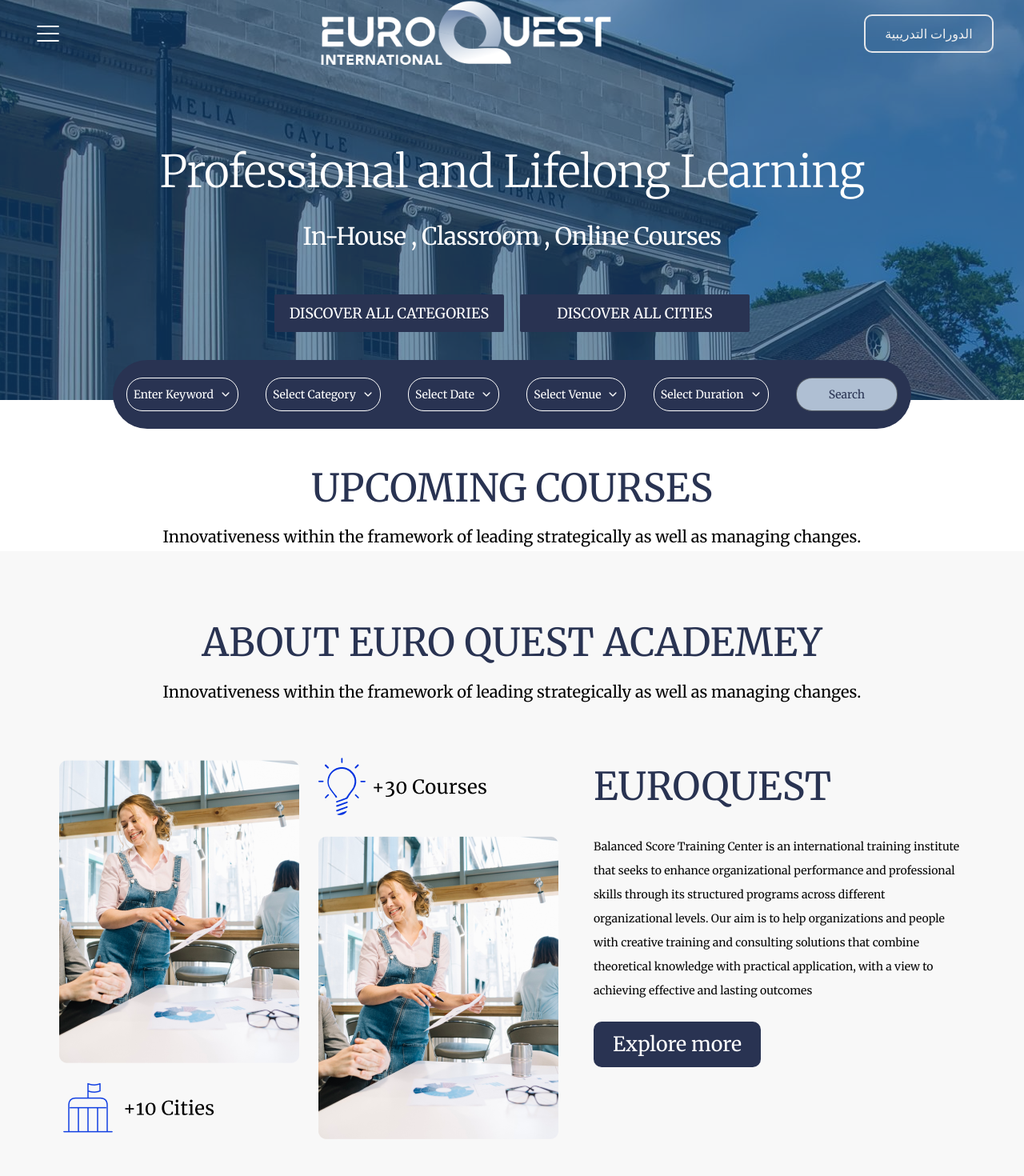
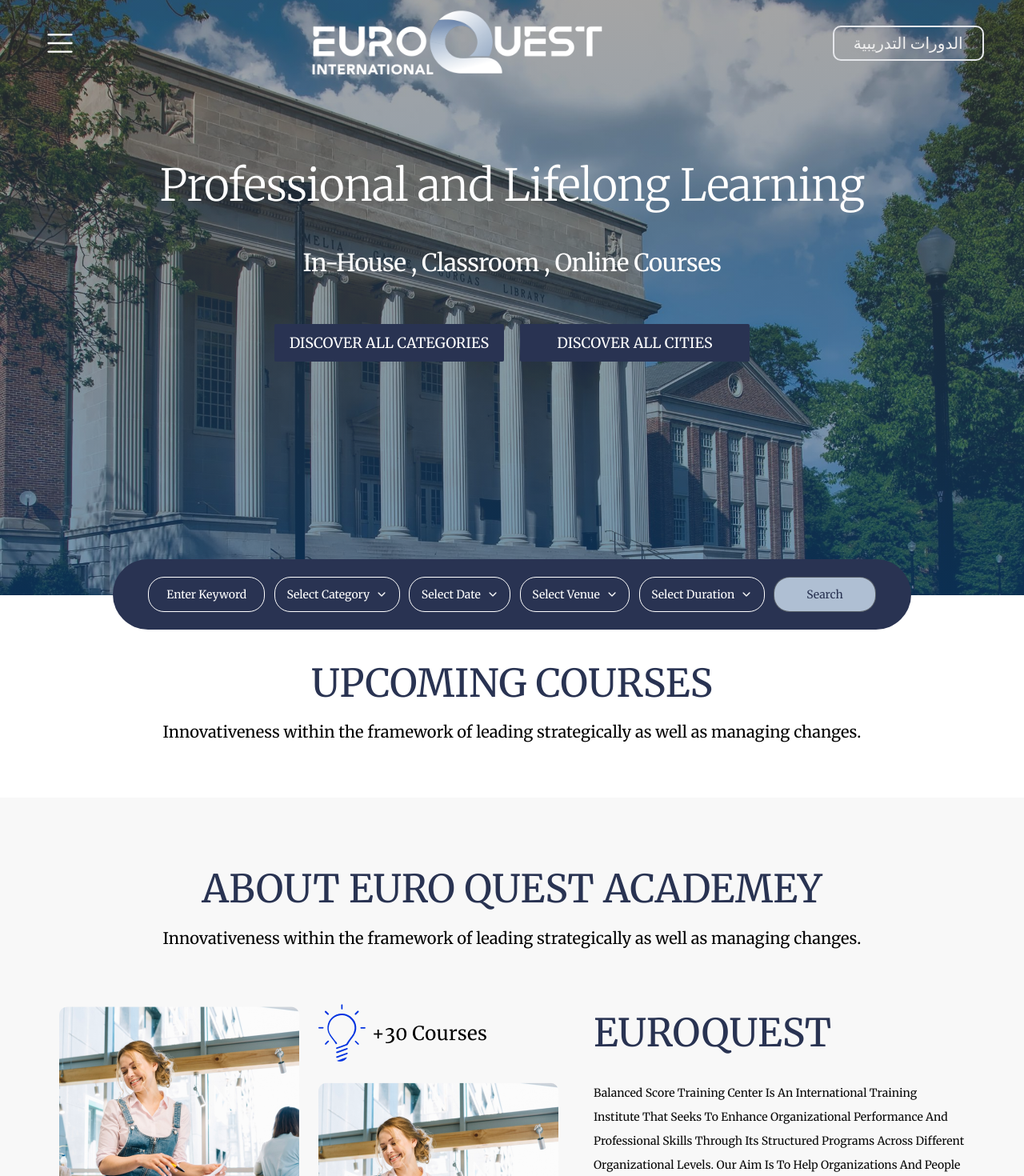
Before and after one commit to ranimRefaie/Euroqst, a Next.js app: page / in a window 1280 px wide. Shown: the top 1470 px of the page at 80% size. Built offline with nearby package versions, Linux system fonts and the light colour scheme.

Commit message:
Initial commit

```diff
--- a/src/components/DropdownHeader.tsx
+++ b/src/components/DropdownHeader.tsx
@@ -15,9 +15,9 @@
 export const DropdownHeader = () => {
     return (
         <div className="flex-col md:flex-row flex justify-between ">
-
-            {["Enter Keyword", "Select Category", "Select Date", 'Select Venue', 'Select Duration'].map((label, index) => (
-            <DropdownButton key={index} label={label}  />
+          <button className='mb-4 w-[100%] px-4 py-3 md:px-[22px] md:py-[10.5px] rounded-[20px] bg-[#FFFFFF0A] md:bg-transparent md:w-auto md:mb-0  text-[#ffffff] border border-[#FFFFFF]  cursor-pointer text-[14px] font-medium flex items-center justify-center'>Enter Keyword</button>
+          {[ "Select Category", "Select Date", 'Select Venue', 'Select Duration'].map((label, index) => (
+            <DropdownButton key={index} label={label} />
           ))}
           <button className='text-[14px] font-medium leading-5 text-[#293352] bg-[#AFBFD3] rounded-[20px] border border-[#00000080] py-[10px] px-10'>Search</button>
 
--- a/src/components/Navbar.tsx
+++ b/src/components/Navbar.tsx
@@ -18,18 +18,18 @@
   };
 
   return (
-    <div className='flex justify-between w-[94%] mx-auto items-center'>
-        <button className='cursor-pointer w-11' onClick={toggleMenu}>
-          <Image src={menu} width={45} height={45} alt="" />
+    <div className='flex justify-between w-[94%] mx-auto items-center p-3'>
+        <button className='cursor-pointer w-[50px]' onClick={toggleMenu}>
+          <Image src={menu} width={45} height={45} alt="" className='w-[50px]' />
         </button>
 
 
       <Image src={logo} width={367} height={84} alt="logo" className='w-[131px] md:w-[367px]' />
 
-      <button className='hidden md:block text-[#F1F1F1] border-2 py-[10px] px-[24px] rounded-[10px] cursor-pointer'>الدورات التدريبية</button>
+      <button className='hidden md:block text-[#F1F1F1] border-2 py-[10px] px-[24px] rounded-[10px] cursor-pointer text-[20px] font-normal leading-5'>الدورات التدريبية</button>
 
       <button className='block md:hidden text-[#F1F1F1] border-2 py-[4px] px-[8px] rounded-[10px] cursor-pointer'>الدورات التدريبية</button>
-      {/* ================================ */}
+
       {isMenuOpen && (
         <div className="absolute top-0 left-0 w-full bg-[#293352] p-4  rounded-[10px] pb-[149px]">
           <div className='flex justify-between w-[94%] mx-auto items-center'>
--- a/src/sections/home/About.tsx
+++ b/src/sections/home/About.tsx
@@ -6,21 +6,17 @@
 export const About = () => {
   return (
     <section className="bg-[#F8F8F8] p-1">
-    <TitleSection title='ABOUT EURO QUEST ACADEMEY' desc='Innovativeness within the framework of leading strategically as well as managing changes.'/>
+      <TitleSection title='ABOUT EURO QUEST ACADEMEY' desc='Innovativeness within the framework of leading strategically as well as managing changes.' color='#000000' />
 
-    <div className="flex-col w-[89%] flex md:flex-row mx-auto my-[64px] justify-center gap-11">
-        <Image src={img_about}  alt=""  width={624} height={476}/>
-        <div className="about-description">
-            <h1 className="text-[20px] leading-[20.11px] md:text-[48px] md:leading-[72px] font-normal text-[#293352]"> EUROQUEST</h1>
-            <p className="text-xs leading-[15.08px] md:text-[14px] font-normal md:leading-[30px] text-[#080808] my-6">Balanced Score Training Center is an international training institute that seeks to enhance
-                organizational performance and professional skills through its structured programs across different
-                organizational levels. Our aim is to help organizations and people with creative training and
-                consulting solutions that combine theoretical knowledge with practical application, with a view to
-                achieving effective and lasting outcomes
-            </p>
-<DarkButton/>
+      <div className="flex-col w-[89%] flex md:flex-row mx-auto justify-center gap-11">
+        <Image src={img_about} alt="" width={624} height={476} />
+        <div className="about-description w-[48%]">
+          <h1 className="text-[20px] leading-[20.11px] md:text-[48px] md:leading-[72px] font-normal text-[#293352]"> EUROQUEST</h1>
+          <p className="text-xs leading-[15.08px] md:text-[14px] font-normal md:leading-[30px] text-[#080808] my-6 capitalize ">
+          Balanced Score Training Center is an international training institute that seeks to enhance organizational performance and professional skills through its structured programs across different organizational levels. Our aim is to help organizations and people with creative training and consulting solutions that combine theoretical knowledge with practical application, with a view to achieving effective and lasting outcomes          </p>
+          <DarkButton />
         </div>
-    </div>
-</section>
+      </div>
+    </section>
   )
 }
--- a/src/sections/home/Categories.tsx
+++ b/src/sections/home/Categories.tsx
@@ -4,8 +4,8 @@
 export const Categories = () => {
   return (
     <div>
-        <TitleSection title='Discover Categories' desc='Innovativeness within the framework of leading strategically as well as managing changes.'/>
-        <div className="hidden w-[89%] my-[80px] mx-auto md:flex flex-wrap justify-center gap-6">
+        <TitleSection title='Discover Categories' desc='Innovativeness within the framework of leading strategically as well as managing changes.'  color='#293352'/>
+        <div className="hidden w-[89%] mb-16 mx-auto md:flex flex-wrap justify-center gap-6">
           <CategoriesCard/>
           <CategoriesCard/>
           <CategoriesCard/>
--- a/src/sections/home/Cities.tsx
+++ b/src/sections/home/Cities.tsx
@@ -7,9 +7,9 @@
 export const Cities = () => {
   return (
     <div>
-      <TitleSection title='DISCOVER ALL CITIES' desc='Innovativeness within the framework of leading strategically as well as managing changes.' />
+      <TitleSection title='DISCOVER ALL CITIES' desc='Innovativeness within the framework of leading strategically as well as managing changes.'  color='#000000'/>
 
-      <div className="hidden md:flex w-[93%] mx-auto gap-4 mt-16 items-center">
+      <div className="hidden md:flex w-[93%] mx-auto gap-4 items-center">
         <CardCities />
         <CardCities />
         <CardCities />
--- a/src/sections/home/HeaderIndex.tsx
+++ b/src/sections/home/HeaderIndex.tsx
@@ -1,13 +1,11 @@
 import { Navbar } from '@/components/Navbar'
 import '../../styles/headerIndex.css'
-import search from '@/assets/icons/Search.svg'
-import Image from 'next/image'
 import Link from 'next/link'
 import { IoIosArrowDown } from 'react-icons/io';
 
 const DropdownButton: React.FC<{ label: string; }> = ({ label }) => (
   <button
-    className="mb-4 w-[100%] px-4 py-3 md:px-[8px] md:py-[6px] rounded-[20px] bg-[#FFFFFF0A] md:bg-transparent md:w-auto md:mb-0  text-[#ffffff] border border-[#FFFFFF]  cursor-pointer text-[14px] font-medium flex items-center gap-[8px] justify-between"
+    className="mb-4 w-[100%] px-4 py-3  md:px-[14.5px] md:py-[10.5px] rounded-[20px] bg-[#FFFFFF0A] md:bg-transparent md:w-auto md:mb-0  text-[#ffffff] border border-[#FFFFFF]  cursor-pointer text-[14px] font-medium leading-5 flex items-center gap-[8px] justify-between"
   >
     {label}
     <IoIosArrowDown />
@@ -16,28 +14,26 @@
 
 export const HeaderIndex = () => {
   return (
-    <div className='header-home pb-4 md:pb-0 md:h-[70vh]'>
+    <div className='h-auto header-home pb-4 md:pb-0 md:h-[93vh] '>
       <div className="main-header  w-full"><Navbar />
-        <div className="mt-[102px] ">
+        <div className="mt-[95px] ">
           <h1 className='text-[40px] md:text-[55px] font-light leading-[57.24px] tracking-[-0.6655414700508118px] text-center text-[#ffffff]'>Professional and Lifelong Learning</h1>
-          <p className='text-[20px] md:text-[30px] font-normal leading-[57.24px] tracking-[-0.6655414700508118px] text-center text-[#ffffff] mt-6'>In-House , Classroom , Online Courses</p>
-          <div className="flex gap-5 justify-center mt-11 flex-wrap">
+          <p className='text-[20px] md:text-[30px] font-normal leading-[57.24px] tracking-[-0.6655414700508118px] text-center text-[#ffffff] mt-10'>In-House , Classroom , Online Courses</p>
+          <div className="flex gap-5 justify-center mt-12 flex-wrap">
             <Link href='/category' className='text-[#FFFFFF] text-[18px] leading-[57.24px] font-normal w-[287px] h-[47px] flex justify-center items-center  bg-[#293352] rounded-sm'>DISCOVER ALL CATEGORIES</Link>
             <Link href='/city' className='text-[#FFFFFF] text-[18px] leading-[57.24px] font-normal w-[287px] h-[47px] flex justify-center items-center  bg-[#293352] rounded-sm'>DISCOVER ALL CITIES</Link>
           </div>
         </div>
 
       </div>
-      <div className="hero-down absolute top-[90%] w-[78%] mx-auto bg-[#293352] rounded-[100px] flex justify-around py-[22px]">
-          {["Enter Keyword", "Select Category", "Select Date", 'Select Venue', 'Select Duration'].map((label, index) => (
+      <div className="hidden hero-down absolute top-[94%] w-[78%] mx-auto bg-[#293352] rounded-[100px] md:flex justify-between px-[44.5px] py-[22px]">
+      <button className='mb-4 w-[100%] px-4 py-3 md:px-[22px] md:py-[10.5px] rounded-[20px] bg-[#FFFFFF0A] md:bg-transparent md:w-auto md:mb-0  text-[#ffffff] border border-[#FFFFFF]  cursor-pointer text-[14px] font-medium flex items-center justify-center'>Enter Keyword</button>
+          {[ "Select Category", "Select Date", 'Select Venue', 'Select Duration'].map((label, index) => (
             <DropdownButton key={index} label={label} />
           ))}
           <button className='text-[14px] font-medium leading-5 text-[#293352] bg-[#AFBFD3] rounded-[20px] border border-[#00000080] py-[10px] px-10'>Search</button>
         </div>
-      <div className="w-[94%] mx-auto flex items-center gap-8 mt-4 md:hidden relative z-10">
-        <input type="text" placeholder='Search For Your Course' className='w-[100%] border-b-[1px] border-[#ffffff] bg-transparent text-[#ffffff] p-[10px] outline-none rounded-[1px] placeholder:text-[#ffffff] placeholder:text-[14px] placeholder:font-bold' />
-        <Image src={search} width={16} height={16} alt="" />
-      </div>
+
     </div>
   )
 }
--- a/src/sections/home/UpcomingCourse.tsx
+++ b/src/sections/home/UpcomingCourse.tsx
@@ -3,8 +3,8 @@
 
 export const UpcomingCourse = () => {
   return (
-    <div className="">
-      <TitleSection title='UPCOMING COURSES' desc='Innovativeness within the framework of leading strategically as well as managing changes.' />
+    <div className="mt-4">
+      <TitleSection title='UPCOMING COURSES' desc='Innovativeness within the framework of leading strategically as well as managing changes.'  color='#000000' />
 
     </div>
   );
--- a/src/styles/headerIndex.css
+++ b/src/styles/headerIndex.css
@@ -2,24 +2,25 @@
     position: relative;
     background-image: url('../assets/bg-header.jpg');
     background-position: center;
+    background-size: cover;
 display: flex;
 flex-direction: column;
-gap: 84px;
+/* gap: 84px; */
 align-items: center;
-height: 500px;
+
 
 }
-.header-home::after{
+.header-home::after {
     position: absolute;
     content: '';
     width: 100%;
     height: 100%;
-    background-color: #134E8899;
-    /* background-color: #4B4B4B80; */
+    background: linear-gradient(rgba(75, 75, 75, 0.5), rgba(19, 78, 136, 0.6));
     top: 0;
     left: 0;
     z-index: 1;
 }
+
 .main-header{
     z-index: 2;
 }
```
Also changed, not shown: src/components/TitleSection.tsx (+4 -3 lines).
